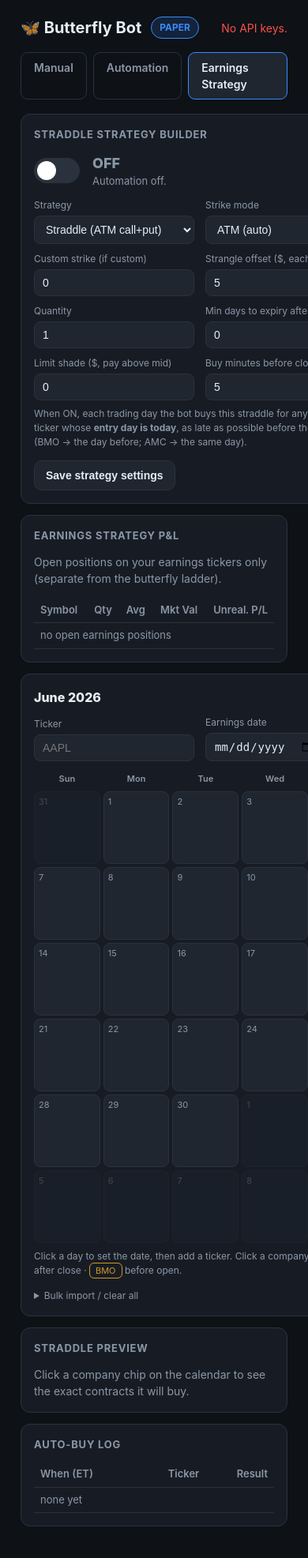
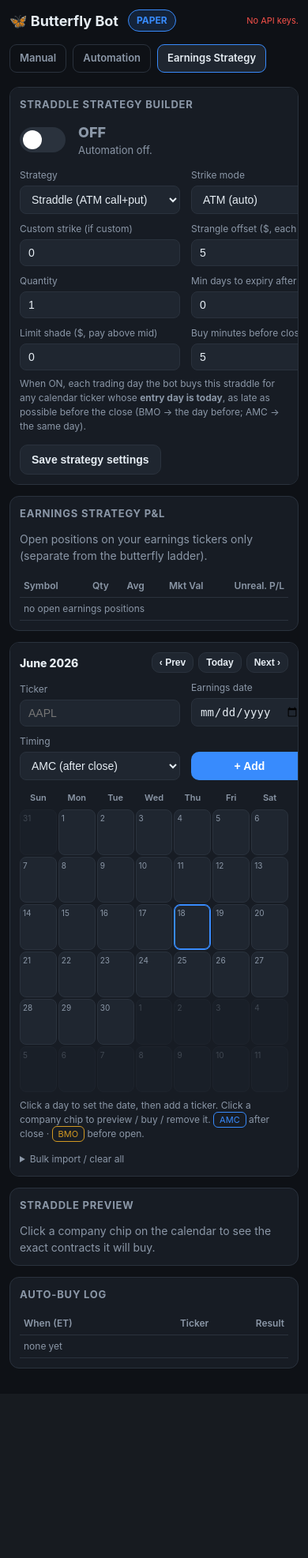
Before and after one commit to coleashcrafttrading-commits/The-Godfocker, a FastAPI app: page /earnings in a window 390 px wide; the page is wider, and only the part inside the window is pictured. Shown: that part at 79% size. After the commit the page ends 1733 px from the top of that part, so only its background shows below. Run offline with FastAPI, Linux system fonts and the light colour scheme; data that the repository does not hold is empty.

Commit message:
Responsive mobile layout for all pages
Add @media(max-width:680px) rules: stack panels to one column, shrink padding,
smaller tables with horizontal scroll fallback, wrap nav, and a tighter calendar
grid/chips on phones. Viewport meta already present.

Co-Authored-By: Claude Opus 4.8 <noreply@anthropic.com>

```diff
--- a/app/templates/earnings.html
+++ b/app/templates/earnings.html
@@ -55,6 +55,19 @@
   .chip.bmo { color:var(--amber); border-color:var(--amber); background:rgba(210,153,34,.10); }
   .chip.amc { color:var(--blue); border-color:var(--blue); background:rgba(56,139,253,.10); }
   .chip.sel { outline:2px solid var(--text); }
+  @media (max-width: 680px) {
+    .wrap { padding: 12px 12px 32px; }
+    .panel { padding: 12px; overflow-x: auto; }
+    .grow { flex-basis: 100% !important; }
+    .controls { grid-template-columns: 1fr 1fr !important; }
+    .topbar { gap: 8px; } #acct { font-size: 11px; }
+    h1 { font-size: 18px; }
+    table { font-size: 12px; } th, td { padding: 5px 5px; }
+    .nav { flex-wrap: wrap; } .navlink { padding: 7px 12px; font-size: 13px; }
+    .cal-cell { min-height: 58px; padding: 3px; } .cal-grid { gap: 2px; }
+    .chip { font-size: 10px; padding: 1px 4px; } .cal-daynum { font-size: 10px; }
+    .cal-title { font-size: 14px; }
+  }
 </style>
 </head>
 <body>
```
Also changed, not shown: app/templates/automation.html (+10 -0 lines), app/templates/index.html (+12 -0 lines).
